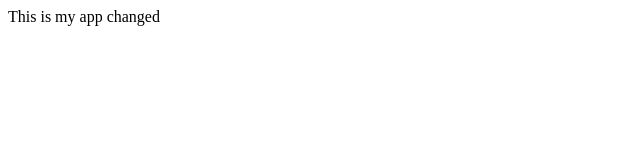
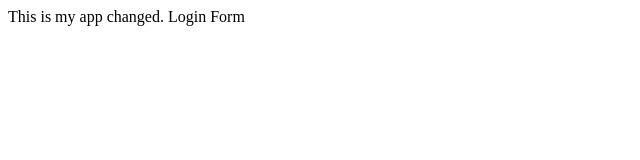
Before and after one commit to sandbox-at/projects, a plain HTML site: page index.html in a window 1280 px wide. Shown: the full height of the page, 0-640 px from the left. Drawn offline with Linux system fonts and the light colour scheme.

Commit message:
login form

```diff
--- a/index.html
+++ b/index.html
@@ -3,6 +3,6 @@
 	<title>This is to validate git commit</title>
 </head>
 <body>
-This is my app changed
+This is my app changed. Login Form
 </body>
 </html>
```
Also changed, not shown: login.html (added).
